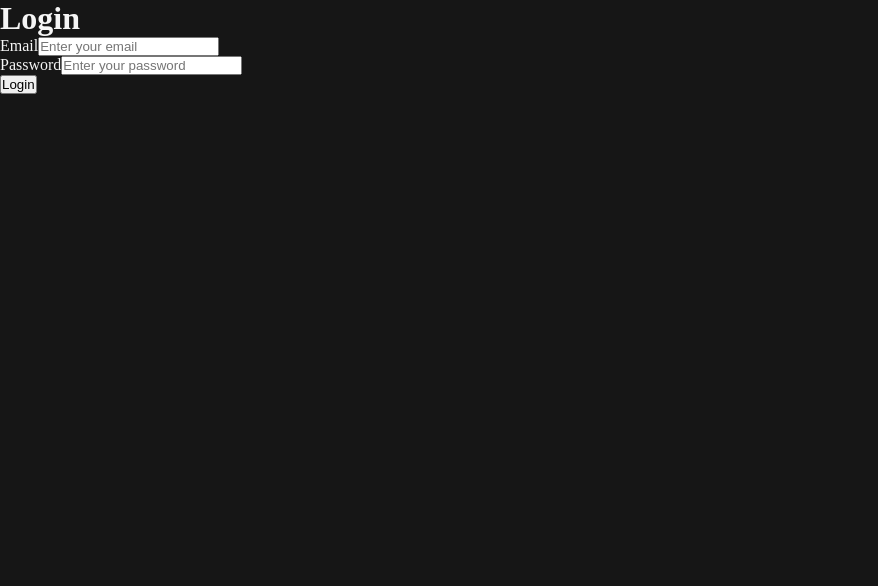
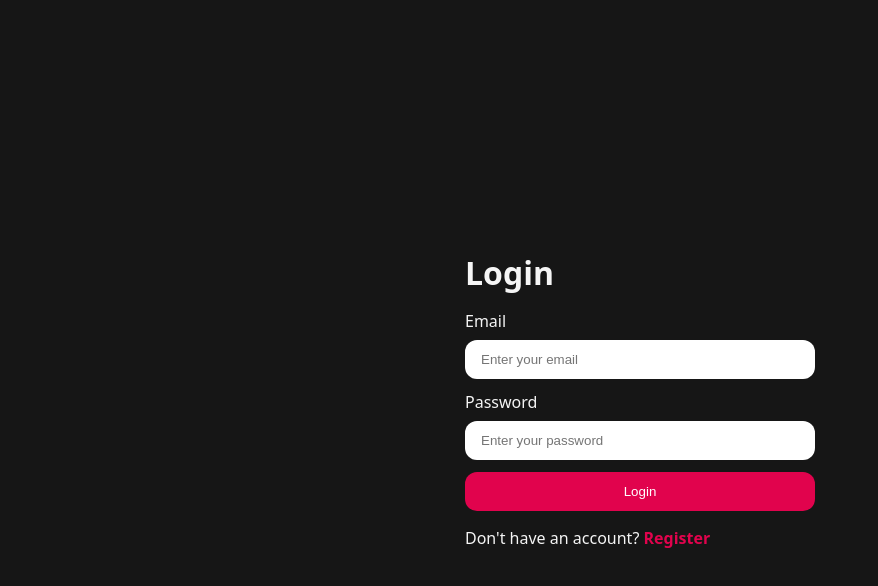
Before and after one commit to Yashh0222/Gen-Resume, a React app in the folder Frontend/: page /login in a window 1280 px wide. Shown: the top 586 px of the page, without its empty margins (0-878 px from the left). Built offline with nearby package versions, Linux system fonts and the light colour scheme; the HTML template or start-up script is replaced by a standard one.

Commit message:
Added UI For Auth

```diff
--- a/Frontend/package.json
+++ b/Frontend/package.json
@@ -12,14 +12,14 @@
   "dependencies": {
     "react": "^19.2.8",
     "react-dom": "^19.2.8",
-    "react-router": "^8.3.1",
-    "sass": "^1.104.0"
+    "react-router": "^8.3.1"
   },
   "devDependencies": {
     "@types/react": "^19.2.18",
     "@types/react-dom": "^19.2.4",
     "@vitejs/plugin-react": "^6.1.0",
     "oxlint": "^1.79.0",
+    "sass": "^1.105.0",
     "vite": "^8.2.2"
   }
 }
--- /dev/null
+++ b/Frontend/src/features/auth/auth.form.scss
@@ -0,0 +1,44 @@
+main{
+    min-height: 100vh;
+    width: 100%;
+
+    display: flex;
+    align-items: center;
+    justify-content: center;
+
+    .form-container{
+        min-width: 350px;
+
+        display: flex;
+        flex-direction: column;
+        gap: 1rem;
+
+    }
+
+    form{
+        display: flex;
+        flex-direction: column;
+        gap: 0.75rem;
+    }
+
+    .input-group{
+        display: flex;
+        flex-direction: column;
+        gap: 0.5rem;
+
+        input{
+            border: none;
+            outline: none;
+            padding-inline: 1rem;
+            padding-block: 0.75rem;
+            border-radius: 0.75rem;
+
+        }
+    }
+
+    a{
+        color: #e1034d;
+        text-decoration: none;
+        font-weight: 600;
+    }
+}
--- a/Frontend/src/features/auth/pages/Login.jsx
+++ b/Frontend/src/features/auth/pages/Login.jsx
@@ -1,13 +1,25 @@
+
 import React from "react";
+import "../auth.form.scss";
+import {useNavigate, Link} from "react-router"
+
 
 // react page for login
 const Login = () => {
+
+    const navigate = useNavigate();
+
+    const handleSubmit = (e) => {
+        e.preventDefault()
+    }
+
     return (
         <main>
-            <div className="form">
+            <div className="form-container">
                 <h1>Login</h1>
 
-                <form action="">
+                <form onSubmit={handleSubmit}>
+
                     <div className="input-group">
                         <label htmlFor="email">Email</label>
                         <input type="email" id="email" name="email" placeholder="Enter your email" />
@@ -16,10 +28,10 @@
                         <label htmlFor="password">Password</label>
                         <input type="password" id="password" name="password" placeholder="Enter your password" />
                     </div>
-                    <div className="button primary-button">
-                        <button className="btn">Login</button>
-                    </div>
+                    <button type="submit" className="button primary-button">Login</button>
                 </form>
+
+                <p>Don't have an account? <Link to="/register">Register</Link></p>
             </div>
         </main>
     );
--- a/Frontend/src/features/auth/pages/Register.jsx
+++ b/Frontend/src/features/auth/pages/Register.jsx
@@ -1,11 +1,40 @@
 import React from "react";
+import "../auth.form.scss";
+import {useNavigate, Link} from "react-router"
 
 // react page for register
 const Register = () => {
+
+    const navigate = useNavigate();
+
+    const handleSubmit = (e) => {
+        e.preventDefault()
+    }
     return (
-        <div>
-            <h1>Register</h1>
-        </div>
+        <main>
+            <div className="form-container">
+                <h1>Register</h1>
+
+                <form onSubmit={handleSubmit}>
+
+                    <div className="input-group">
+                        <label htmlFor="username">Username</label>
+                        <input type="text" id="username" name="username" placeholder="Enter username" />
+                    </div>
+                    <div className="input-group">
+                        <label htmlFor="email">Email</label>
+                        <input type="email" id="email" name="email" placeholder="Enter your email" />
+                    </div>
+                    <div className="input-group">
+                        <label htmlFor="password">Password</label>
+                        <input type="password" id="password" name="password" placeholder="Enter your password" />
+                    </div>
+                    <button type="submit" className="button primary-button">Register</button>
+                </form>
+
+                <p>Already have an account? <Link to="/login">Login</Link></p>
+            </div>
+        </main>
     );
 };
 
--- a/Frontend/src/style.scss
+++ b/Frontend/src/style.scss
@@ -1,3 +1,5 @@
+@use "./styles/button.scss";
+
 * {
     padding: 0%;
     margin: 0%;
@@ -10,4 +12,5 @@
     width: 100%;
     background-color: #161616;
     color: whitesmoke;
+    font-family: system-ui, -apple-system, BlinkMacSystemFont, 'Segoe UI', Roboto, Oxygen, Ubuntu, Cantarell, 'Open Sans', 'Helvetica Neue', sans-serif;
 }
--- /dev/null
+++ b/Frontend/src/styles/button.scss
@@ -0,0 +1,20 @@
+.button{
+    border: none;
+    outline: none;
+    padding-inline: 1rem;
+    padding-block: 0.75rem;
+    border-radius: 0.75rem;
+    cursor: pointer;
+
+    transition: all 0.3s ease-in-out;
+
+    &.primary-button{
+        background-color: #e1034d;
+        color: white;
+
+    }
+
+    &:active{
+        transform: scale(0.9);
+    }
+}
```
Also changed, not shown: 1 other file (tests, documents, lock files or other folders).
